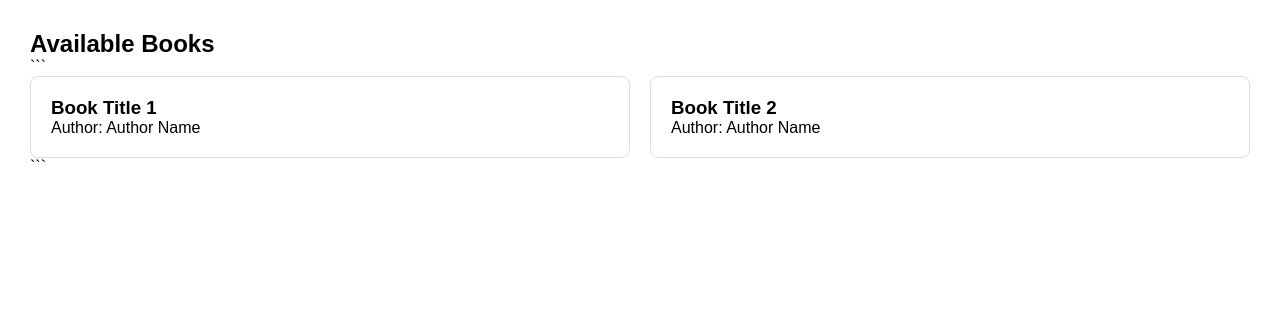
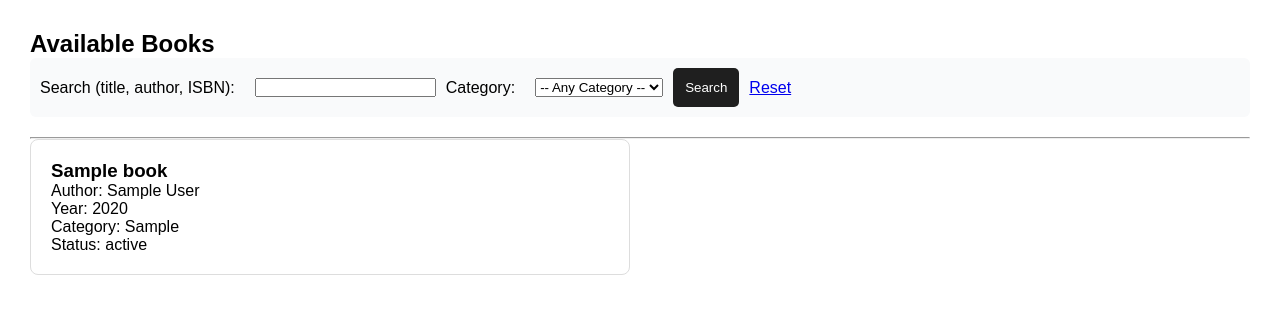
Before and after one commit to QuantumDevPro/digital-library-web-development-course-project, a PHP site: page /books.php in a window 1280 px wide. Shown: the part 51-365 px from the top of the page. Run offline with PHP 8.4, Linux system fonts and the light colour scheme; tables that the repository leaves empty hold one stand-in row (values such as "Sample post").

Commit message:
finished search, available book list

````diff
--- a/books.php
+++ b/books.php
@@ -1,4 +1,20 @@
+<?php
+session_start();
+require_once __DIR__ . '/database/bookDAO.php';
 
+$bookDao = new bookDAO();
+
+// Read filters from GET
+$searchTerm = isset($_GET['q']) ? trim($_GET['q']) : '';
+$category   = isset($_GET['category']) ? trim($_GET['category']) : '';
+
+// Decide what to load
+if ($searchTerm === '' && $category === '') {
+    $books = $bookDao->getAllBooks();
+} else {
+    $books = $bookDao->searchBooks($searchTerm, $category);
+}
+?>
 <!DOCTYPE html>
 <html lang="en">
 <head>
@@ -6,6 +22,18 @@
 <meta name="viewport" content="width=device-width, initial-scale=1.0">
 <title>Books - Digital Library</title>
 <link rel="stylesheet" href="css/style.css">
+<!-- <style>
+    #book-search-form{
+    display: flex;
+    flex-wrap: wrap;
+    gap: 10px;
+    align-items: center;
+    margin-bottom: 20px;
+    padding: 10px;
+    background-color: #f9fafb;
+    border-radius: 6px;
+}
+</style> -->
 </head>
 <body>
 
@@ -21,21 +49,49 @@
 <section class="content">
     <h2>Available Books</h2>
 
-```
+    <!-- Search / filter form -->
+    <form action="books.php" method="get" id="book-search-form">
+        <label for="q">Search (title, author, ISBN):</label><br>
+        <input type="text" id="q" name="q"
+               value="<?= htmlspecialchars($searchTerm) ?>">
+
+        <label for="category">Category:</label><br>
+        <select id="category" name="category">
+            <option value="">-- Any Category --</option>
+            <option value="Programming" <?= $category === 'Programming' ? 'selected' : '' ?>>Programming</option>
+            <option value="Classic Literature" <?= $category === 'Classic Literature' ? 'selected' : '' ?>>Classic Literature</option>
+            <option value="Dystopian" <?= $category === 'Dystopian' ? 'selected' : '' ?>>Dystopian</option>
+            <option value="Self-Improvement" <?= $category === 'Self-Improvement' ? 'selected' : '' ?>>Self-Improvement</option>
+        </select>
+
+        <button type="submit">Search</button>
+        <a href="books.php">Reset</a>
+    </form>
+
+    <hr>
+
+    <?php if (empty($books)): ?>
+        <p>No books found.</p>
+    <?php else: ?>
         <div class="books-grid">
+            <?php foreach ($books as $book): ?>
                 <div class="book-card">
-        <h3>Book Title 1</h3>
-        <p>Author: Author Name</p>
+                    <h3><?= htmlspecialchars($book['title']) ?></h3>
+                    <p>Author: <?= htmlspecialchars($book['author']) ?></p>
+
+                    <?php if (!empty($book['published_year'])): ?>
+                        <p>Year: <?= (int)$book['published_year'] ?></p>
+                    <?php endif; ?>
+
+                    <p>Category: <?= htmlspecialchars($book['category']) ?></p>
+                    <p>Status: <?= htmlspecialchars($book['status']) ?></p>
+
+                    <!-- later: details/borrow link -->
+                    <!-- <a href="book_details.php?id=<?= $book['id'] ?>">View details</a> -->
                 </div>
-
-    <div class="book-card">
-        <h3>Book Title 2</h3>
-        <p>Author: Author Name</p>
+            <?php endforeach; ?>
         </div>
-
-</div>
-
-```
+    <?php endif; ?>
 
 </section>
 
--- a/css/style.css
+++ b/css/style.css
@@ -90,3 +90,14 @@
     color: #007f33;
     border: 1px solid #b3ffcc;
 }
+
+#book-search-form {
+    display: flex;
+    flex-wrap: wrap;
+    gap: 10px;
+    align-items: center;
+    margin-bottom: 20px;
+    padding: 10px;
+    background-color: #f9fafb;
+    border-radius: 6px;
+}
--- /dev/null
+++ b/database/bookDAO.php
@@ -0,0 +1,67 @@
+<?php
+require_once __DIR__ . '/database.php';
+
+class bookDAO
+{
+    private $pdo;
+
+    public function __construct()
+    {
+        $this->pdo = Database::getInstance()->getConnection();
+    }
+
+    // Get all books
+    public function getAllBooks()
+    {
+        $sql = "SELECT id, title, author, published_year, category, status
+                FROM books
+                ORDER BY created_at DESC";
+
+        $stmt = $this->pdo->query($sql);
+        return $stmt->fetchAll(PDO::FETCH_ASSOC);
+    }
+
+    // Get single book by ID. for details page, borrow, etc.
+    public function getBookById($id)
+    {
+        $sql = "SELECT id, title, author, published_year, category, status
+                FROM books
+                WHERE id = :id
+                LIMIT 1";
+
+        $stmt = $this->pdo->prepare($sql);
+        $stmt->bindValue(':id', $id, PDO::PARAM_INT);
+        $stmt->execute();
+        return $stmt->fetch(PDO::FETCH_ASSOC);
+    }
+
+    public function searchBooks($searchTerm, $category = '')
+    {
+        $sql = "SELECT id, title, author, published_year, category, status
+            FROM books
+            WHERE (
+                title  LIKE :term_title
+                OR author LIKE :term_author
+                OR isbn   LIKE :term_isbn
+            )";
+
+        if ($category !== '') {
+            $sql .= " AND category = :category";
+        }
+
+        $stmt = $this->pdo->prepare($sql);
+
+        $like = '%' . $searchTerm . '%';
+        $stmt->bindValue(':term_title',  $like, PDO::PARAM_STR);
+        $stmt->bindValue(':term_author', $like, PDO::PARAM_STR);
+        $stmt->bindValue(':term_isbn',   $like, PDO::PARAM_STR);
+
+        if ($category !== '') {
+            $stmt->bindValue(':category', $category, PDO::PARAM_STR);
+        }
+
+        $stmt->execute();
+        return $stmt->fetchAll(PDO::FETCH_ASSOC);
+    }
+
+}
````
Also changed, not shown: book_details.php (added). Lines whose indentation alone changed are shown as unchanged.
